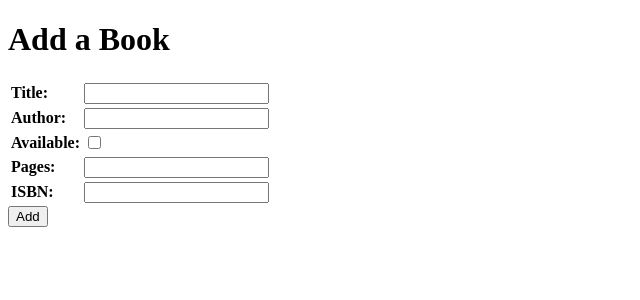
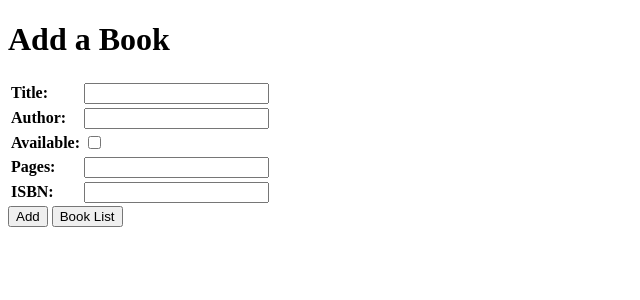
Before and after one commit to Tamim-Rahman101/php_book_management, a PHP site: page /json_book_database/add_book.php in a window 1280 px wide. Shown: the top 300 px of the page, without its empty margins (0-640 px from the left). Run offline with PHP 8.4, Linux system fonts and the light colour scheme.

Commit message:
Return to book list button added

```diff
--- a/add_book.php
+++ b/add_book.php
@@ -48,6 +48,7 @@
             </tr>
         </table>
         <input type="submit" value="Add">
+        <input type="button" onclick="window.location.href='https://localhost/json_book_database/';" value="Book List">
     </form>
 </body>
 </html>
```
